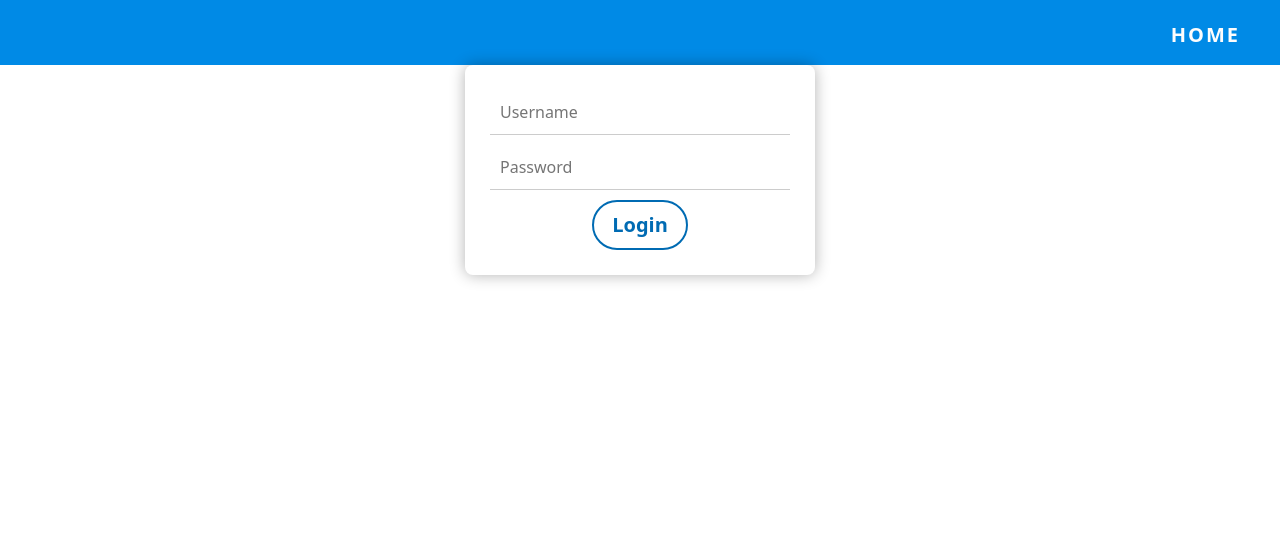
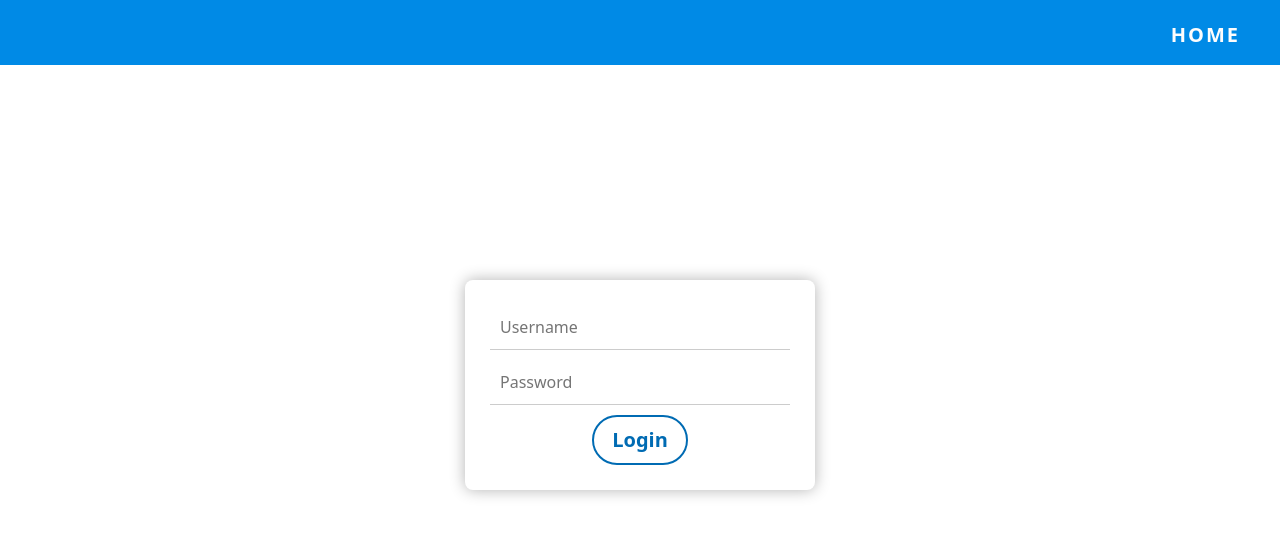
Before and after one commit to Armine-web/worcspace, a plain HTML site: page index.html in a window 1280 px wide. Drawn offline with nearby package versions, Linux system fonts and the light colour scheme; a web font is replaced by a local one.

Commit message:
Update styles.css

```diff
--- a/src/styles/styles.css
+++ b/src/styles/styles.css
@@ -46,10 +46,9 @@ a:hover{
 
 .form-wrapper {
   display: flex;
-  flex: 1;
   justify-content: center;
   align-items: center;
-  height: calc(100vh - 40px);
+  height: 80vh;
 }
 
 .form-container {
```
